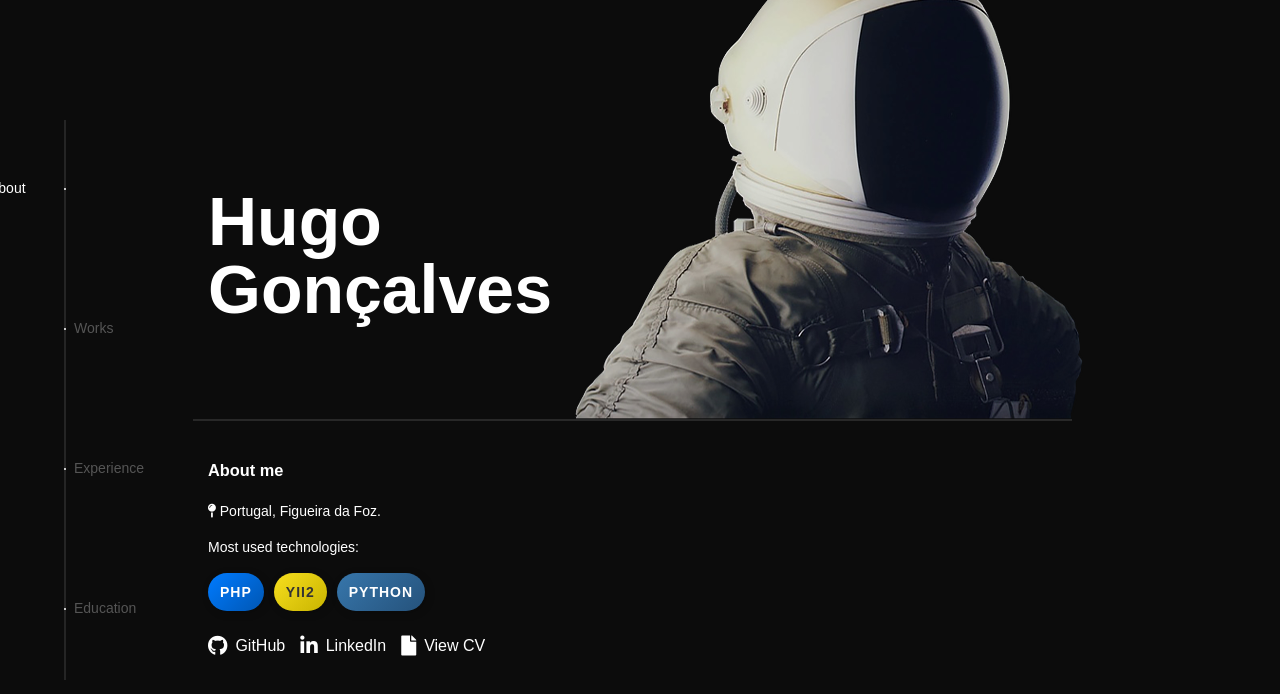
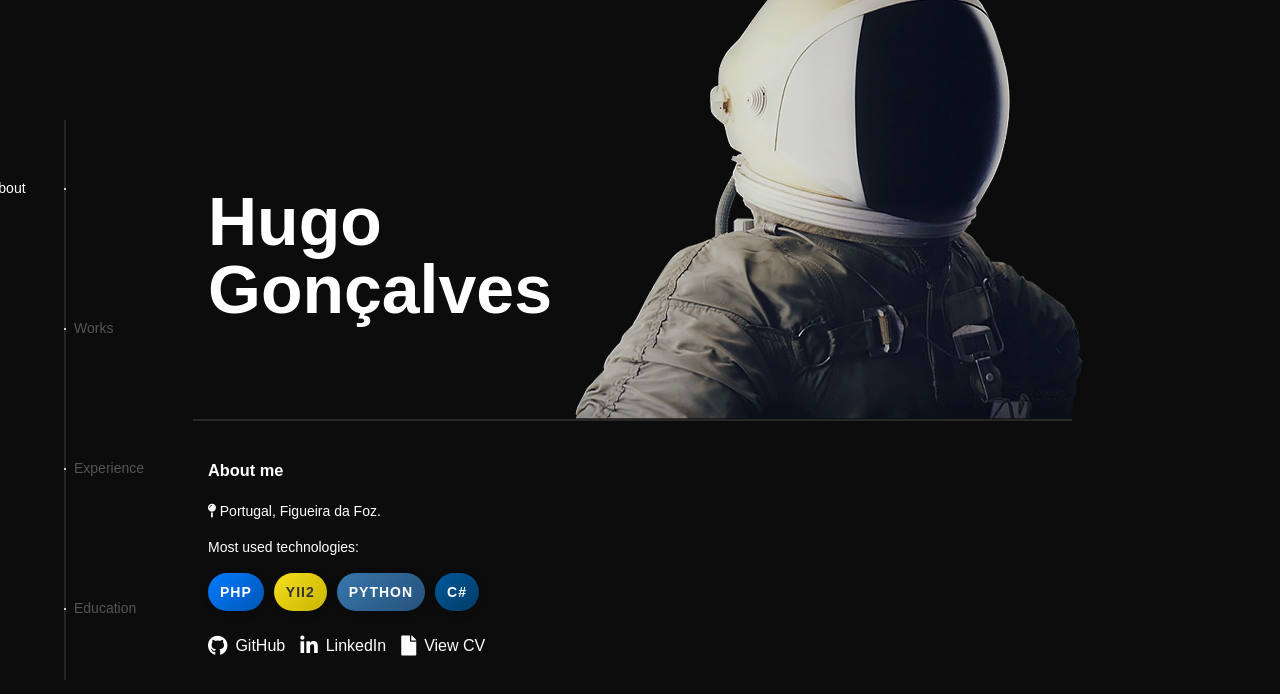
Before and after one commit to THETHUNDER8/Portfolio, a plain HTML site: page index.html in a window 1280 px wide. Drawn offline with nearby package versions, Linux system fonts and the light colour scheme; a web font is replaced by a local one.

Commit message:
test commit

```diff
--- a/index.html
+++ b/index.html
@@ -38,6 +38,7 @@
                     <span class="badge">PHP</span>
                     <span class="badge">Yii2</span>
                     <span class="badge">Python</span>
+                    <span class="badge">C#</span>
                 </div>
                 <br>
                 <div class="social-links">
```
